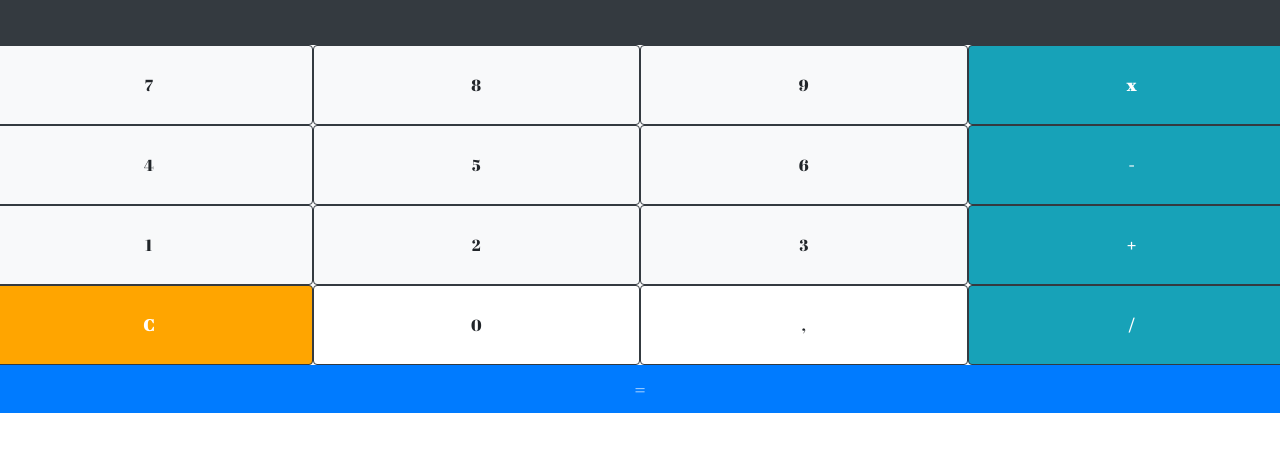
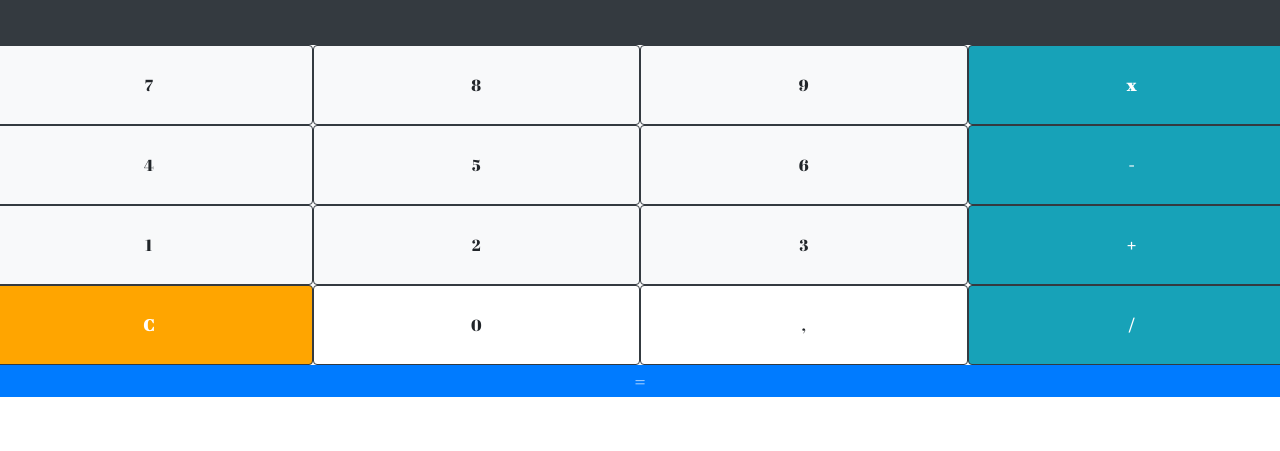
Before and after one commit to laurie80/Calculatrice-JS, a plain HTML site: page index.html in a window 1280 px wide. Shown: the part 163-614 px from the top of the page. Drawn offline with nearby package versions, Linux system fonts and the light colour scheme.

Commit message:
modifications des fichiers

```diff
--- a/assets/css/style.css
+++ b/assets/css/style.css
@@ -23,8 +23,13 @@ body {
     padding-top: 4rem;
 }
 
-#firstLign, #secondLign, #thirdLign, #fourthLign, #fiveLign{
+#firstLign, #secondLign, #thirdLign, #fourthLign {
     height: 5rem;
+}
+
+#fiveLign, #egal {
+    height: 2rem;
+    padding: 0;
 }
 
 .total {
--- a/assets/js/script.js
+++ b/assets/js/script.js
@@ -16,6 +16,8 @@ let decimalPoint = document.getElementById("decimalPoint");
 let division = document.getElementById("division");
 let total = document.getElementById("egal");
 
+// POUR ESSAYER D ENLEVER UNE ERREUR DE FRAPPE
+// let clean = document.getElementById("clean");
 
 let numberOne = document.getElementById("firstResult");
 let operator = document.getElementById("operator");
@@ -110,3 +112,7 @@ total.onclick = function () {
         finalResult.value = parseInt(numberOne.value) / parseInt(numberTwo.value);
     }
 }
+
+// clean.onclick = function () {
+//     resultat.value - clean.value;
+// }
--- a/index.html
+++ b/index.html
@@ -56,15 +56,20 @@
 
         <div id="fiveLign" class="row justify-content-center">
             <div class="total col-lg-12 col-12">
-                <button id="egal" type="button" class="btn btn-primary btn-lg btn-block">=</button>
+                <button id="egal" type="button" class="btn btn-primary btn-lg btn-block text-center">=</button>
             </div>
+        </div>
 
-        </div>
+<!-- TENTATIVE DE BOUTON POUR SUPPRIMER UN CHIFFRE SEULEMENT EN CAS D ERREUR DE FRAPPE
+        <div id="sixLign" class="row justify-content-center">
+            <div class="total col-lg-12 col-12">
+                <button id="clean" type="button" class="btn btn-danger btn-lg btn-block" value=" "><==</button>
+            </div>
+        </div> -->
 
     </div>
 
-</div>
-
+    </div>
 
         <script src="https://code.jquery.com/jquery-3.3.1.slim.min.js"
             integrity="sha384-q8i/X+965DzO0rT7abK41JStQIAqVgRVzpbzo5smXKp4YfRvH+8abtTE1Pi6jizo" crossorigin="anonymous">
```
